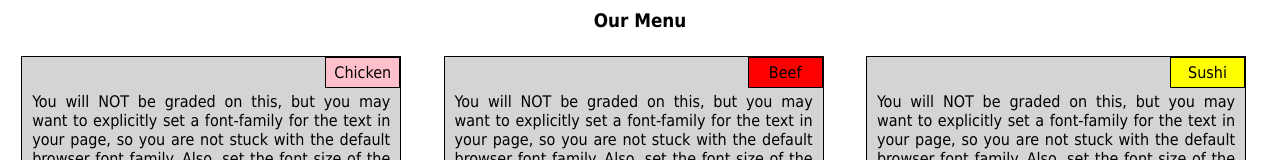
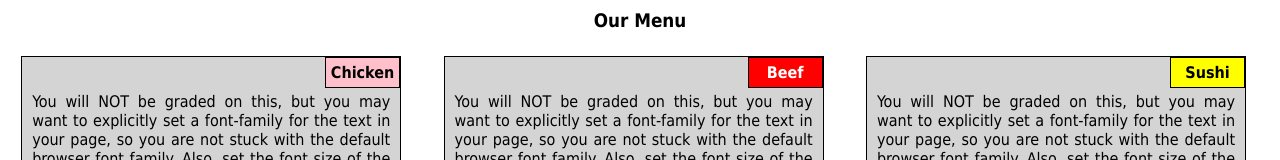
Before and after one commit to Sultantariq007/coursera-assignments, a plain HTML site: page module2-bootstrap/index.html in a window 1280 px wide. Shown: the top 160 px of the page. Drawn offline with Linux system fonts and the light colour scheme.

Commit message:
Signed-off-by: Tariq Khan <Tariq Khan>

```diff
--- a/module2-bootstrap/css/module2.css
+++ b/module2-bootstrap/css/module2.css
@@ -42,7 +42,12 @@ span{
 	text-align:center;
 	border: 1px solid #000;
 	right: 0;
+	font-weight: bold;
 	z-index: 10;
+}
+
+.row div:nth-child(2) span{
+	color: #fff;
 }
 
 .pink{background-color: pink;}
```
